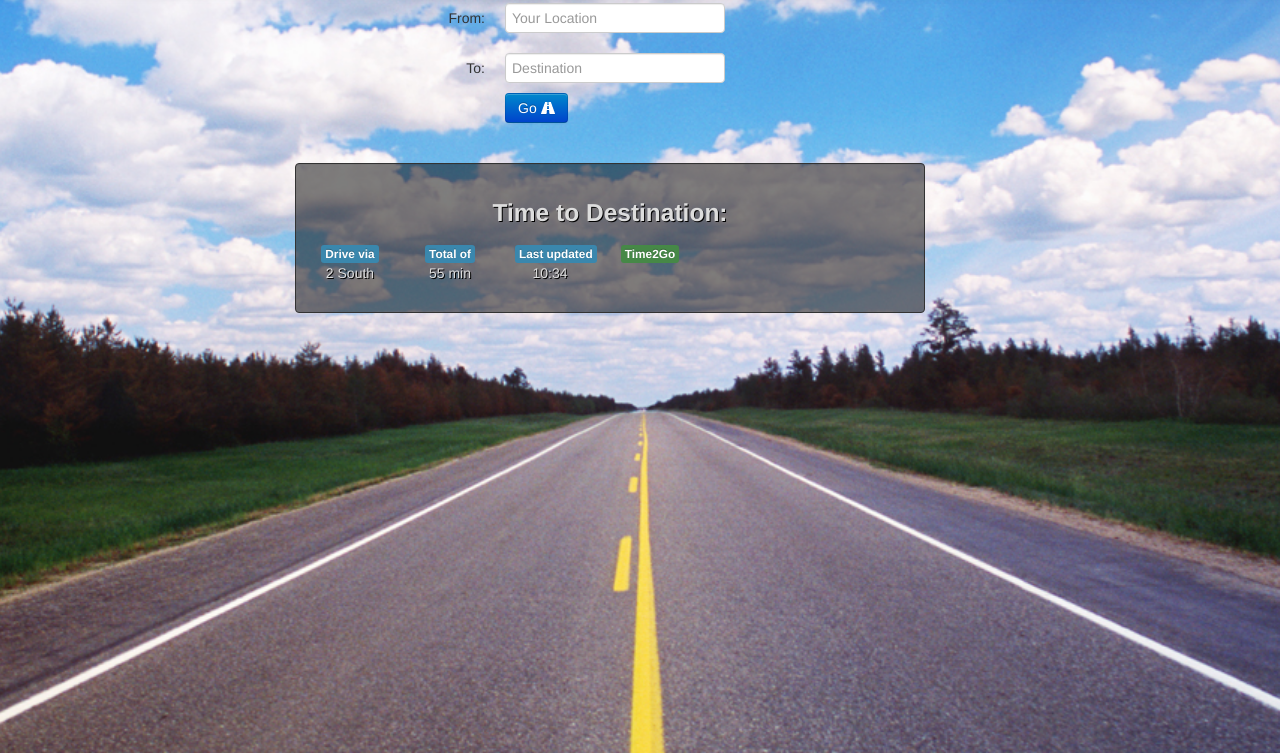
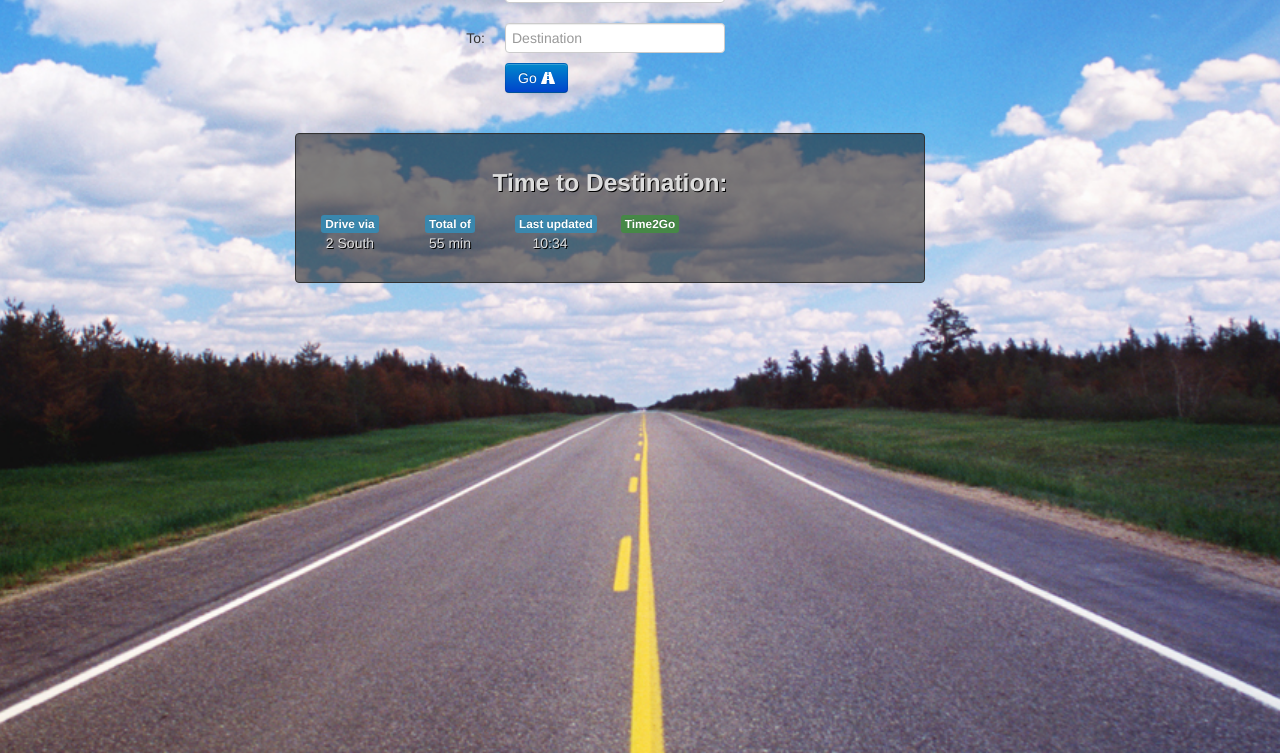
Before and after one commit to mavry/mavry.github.io, a plain HTML site: page index.html in a window 1280 px wide. Shown: the part 47-800 px from the top of the page. Drawn offline with Linux system fonts and the light colour scheme.

Commit message:
removed top tool bar

```diff
--- a/assets/stylesheets/application.css
+++ b/assets/stylesheets/application.css
@@ -14,7 +14,7 @@ input[type=number]::-webkit-outer-spin-button {
 }
 
 .content{
-  padding-top: 50px;
+  padding-top: 20px;
 }
 
 .well.time-to-destination {
```
Also changed, not shown: index.html (+2 -2 lines).
